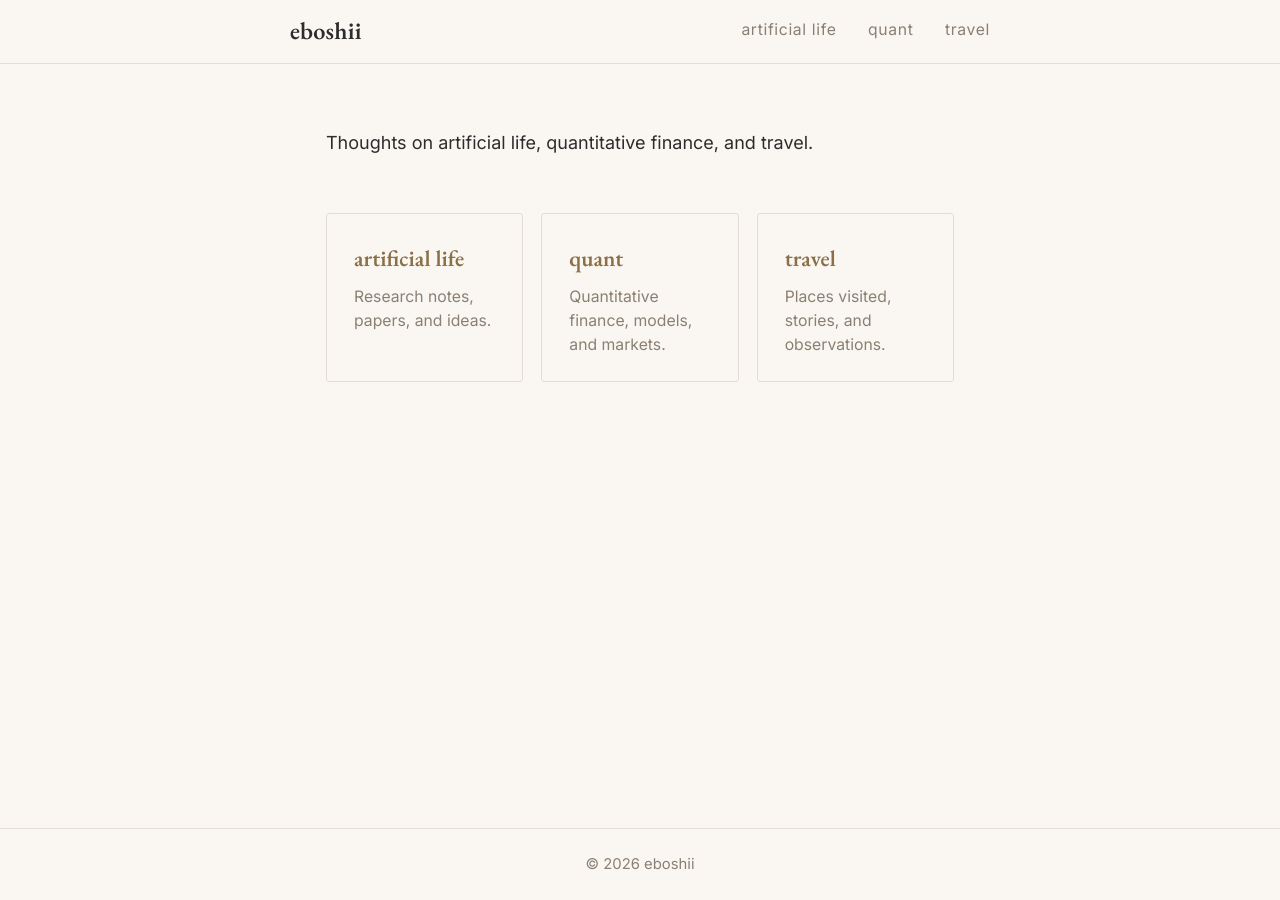
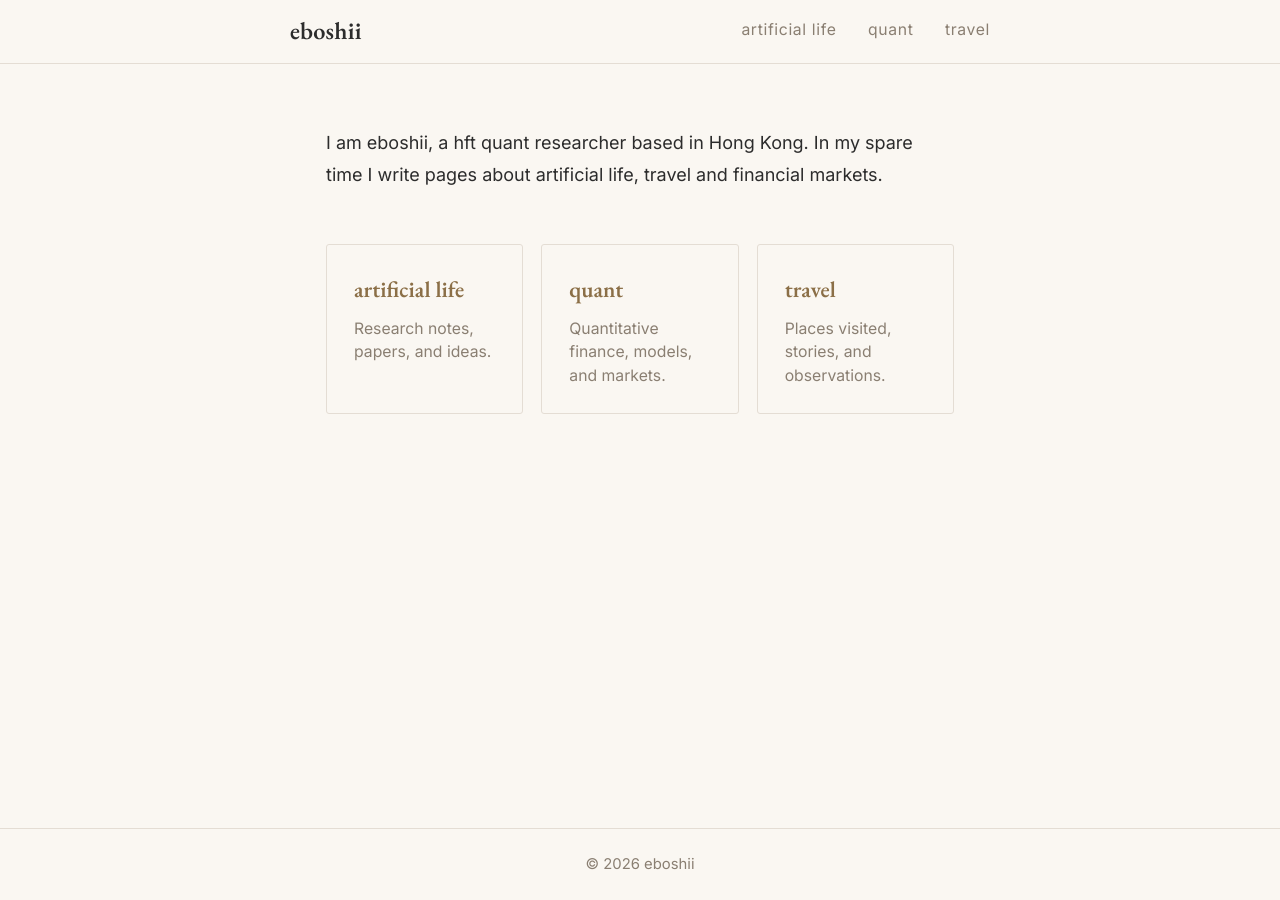
Before and after one commit to eboshii/eboshii.github.io, a Jekyll site: the page built from index.md, in a window 1280 px wide. Built offline with Jekyll 4.4.1, drawn with Linux system fonts in a browser that asks for light colours.

Commit message:
Initial pages

```diff
--- a/_includes/introduction.md
+++ b/_includes/introduction.md
@@ -1 +1 @@
-Thoughts on artificial life, quantitative finance, and travel.
+I am eboshii, a hft quant researcher based in Hong Kong. In my spare time I write pages about artificial life, travel and financial markets.
```
Also changed, not shown: artificial-life/Test.md (added).
